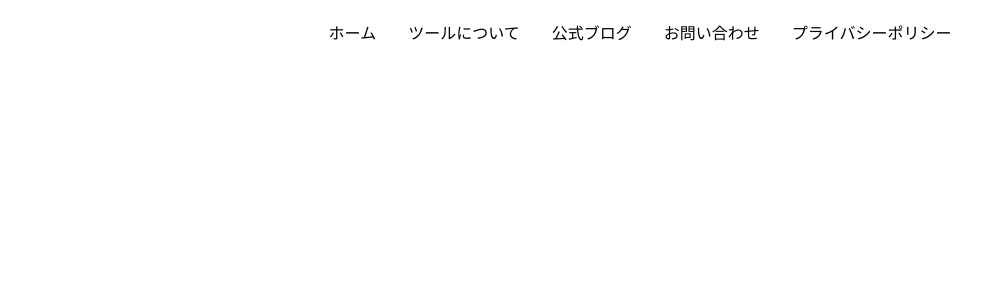
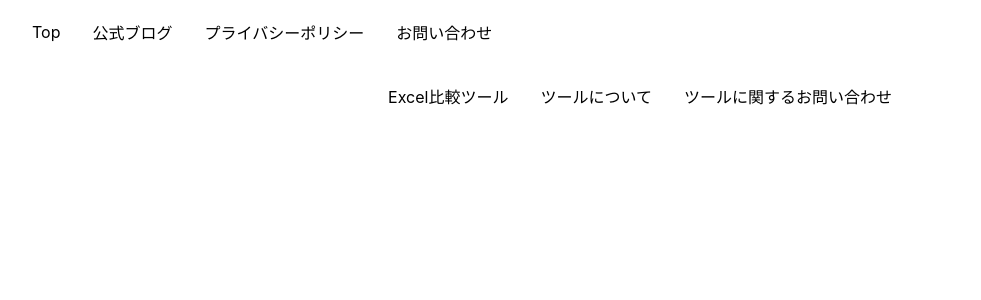
Before and after one commit to mitsu0428/csv-hikakun-prod, a Next.js app: page /excel/layout/layout in a window 1280 px wide. Shown: the top 300 px of the page, without its empty margins (0-981 px from the left). Built offline with nearby package versions, Linux system fonts and the light colour scheme.

Commit message:
fix: color, design

```diff
--- a/src/pages/_app.tsx
+++ b/src/pages/_app.tsx
@@ -6,9 +6,11 @@ import GoogleTagManager, {
   GoogleTagManagerId,
 } from "./components/utils/GoogleTagManager";
 import { ToastProvider } from "../hooks/useToast";
+import HeaderTop from "./components/layout/HeaderTop";
 
 const App = ({ Component, pageProps }: AppProps): JSX.Element => (
   <ToastProvider>
+    <HeaderTop />
     <GoogleTagManager
       googleTagManagerId={googleTagManagerId as GoogleTagManagerId}
     />
--- a/src/pages/components/layout/HeaderTop.tsx
+++ b/src/pages/components/layout/HeaderTop.tsx
@@ -9,7 +9,7 @@ export default function HeaderTop() {
         <HeaderMenuLink>Top</HeaderMenuLink>
       </Link>
       <Link href="/blog">
-        <HeaderMenuLink>ブログ</HeaderMenuLink>
+        <HeaderMenuLink>公式ブログ</HeaderMenuLink>
       </Link>
       <Link href="/privacy">
         <HeaderMenuLink>プライバシーポリシー</HeaderMenuLink>
@@ -26,6 +26,7 @@ const HeaderNav = styled.header`
   display: flex;
   align-items: center;
   height: 4rem;
+  padding: 16px;
   background-color: #fff;
   box-sizing: border-box;
 `;
--- a/src/pages/csv/about.tsx
+++ b/src/pages/csv/about.tsx
@@ -21,7 +21,7 @@ const About = () => {
         <BasicSubTitle>CSVファイル比較ツールの具体的な使い方</BasicSubTitle>
         <BasicText>
           <BasicButton>
-            <Link href={"/"}>
+            <Link href={"/csv"}>
               <a>CSV比較ツールに戻る</a>
             </Link>
           </BasicButton>
--- a/src/pages/csv/index.tsx
+++ b/src/pages/csv/index.tsx
@@ -279,7 +279,7 @@ export default Home;
 const BasicContainer = styled.div`
   max-width: 1200px;
   margin: 0 auto;
-  padding: 0 1rem;
+  padding: 16px;
   margin-top: 1rem; /* Update: Add box-shadow and background-color */
   box-shadow: 0px 2px 6px rgba(0, 0, 0, 0.1);
   background-color: #f9f9f9;
--- a/src/pages/csv/mail.tsx
+++ b/src/pages/csv/mail.tsx
@@ -149,7 +149,7 @@ export default function Mail() {
       </ContactContainer>
       <BasicText>
         <BasicButton>
-          <Link href={"/"}>公式サイトに戻る</Link>
+          <Link href={"/csv"}>CSV比較ツールに戻る</Link>
         </BasicButton>
       </BasicText>
     </BasicContainer>
--- a/src/pages/excel/layout/layout.tsx
+++ b/src/pages/excel/layout/layout.tsx
@@ -5,20 +5,14 @@ import styled from "styled-components";
 export default function HeaderExcel() {
   return (
     <HeaderNav>
-      <Link href="/">
-        <HeaderMenuLink>ホーム</HeaderMenuLink>
+      <Link href="/excel">
+        <HeaderMenuLink>Excel比較ツール</HeaderMenuLink>
       </Link>
       <Link href="/excel/about">
         <HeaderMenuLink>ツールについて</HeaderMenuLink>
       </Link>
-      <Link href="/blog">
-        <HeaderMenuLink>公式ブログ</HeaderMenuLink>
-      </Link>
       <Link href="/excel/mail">
-        <HeaderMenuLink>お問い合わせ</HeaderMenuLink>
-      </Link>
-      <Link href="/privacy">
-        <HeaderMenuLink>プライバシーポリシー</HeaderMenuLink>
+        <HeaderMenuLink>ツールに関するお問い合わせ</HeaderMenuLink>
       </Link>
     </HeaderNav>
   );
--- a/src/pages/index.tsx
+++ b/src/pages/index.tsx
@@ -1,12 +1,10 @@
 import React from "react";
 import Link from "next/link";
 import styled from "styled-components";
-import HeaderTop from "./components/layout/HeaderTop";
 
 export default function Home() {
   return (
     <BasicContainer>
-      <HeaderTop />
       <BasicSubTitle>比較ちゃん [hikakuchan]</BasicSubTitle>
       <BasicSubContainer>
         <BasicText>・CSVファイル同士を比較したい</BasicText>
--- a/src/pages/text/index.tsx
+++ b/src/pages/text/index.tsx
@@ -112,7 +112,7 @@ export default Home;
 const BasicContainer = styled.div`
   max-width: 1200px;
   margin: 0 auto;
-  padding: 0 1rem;
+  padding: 16px;
   margin-top: 1rem; /* Update: Add box-shadow and background-color */
   box-shadow: 0px 2px 6px rgba(0, 0, 0, 0.1);
   background-color: #f9f9f9;
--- a/src/pages/text/mail.tsx
+++ b/src/pages/text/mail.tsx
@@ -149,7 +149,7 @@ export default function Mail() {
       </ContactContainer>
       <BasicText>
         <BasicButton>
-          <Link href={"/"}>公式サイトに戻る</Link>
+          <Link href={"/text"}>Text比較ツールに戻る</Link>
         </BasicButton>
       </BasicText>
     </BasicContainer>
```
Also changed, not shown: src/pages/csv/layout/layout.tsx (+2 -8 lines), src/pages/text/layout/layout.tsx (+3 -9 lines).
